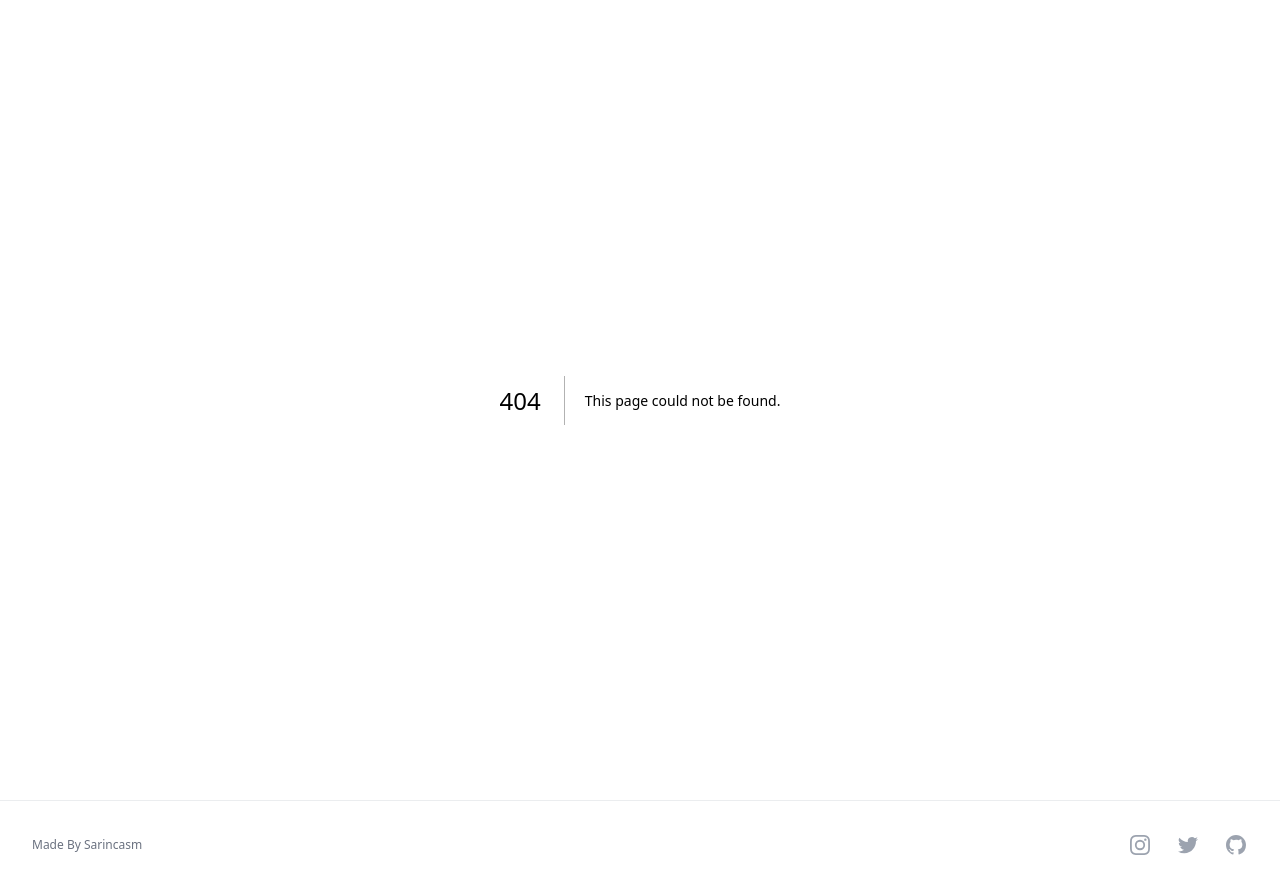
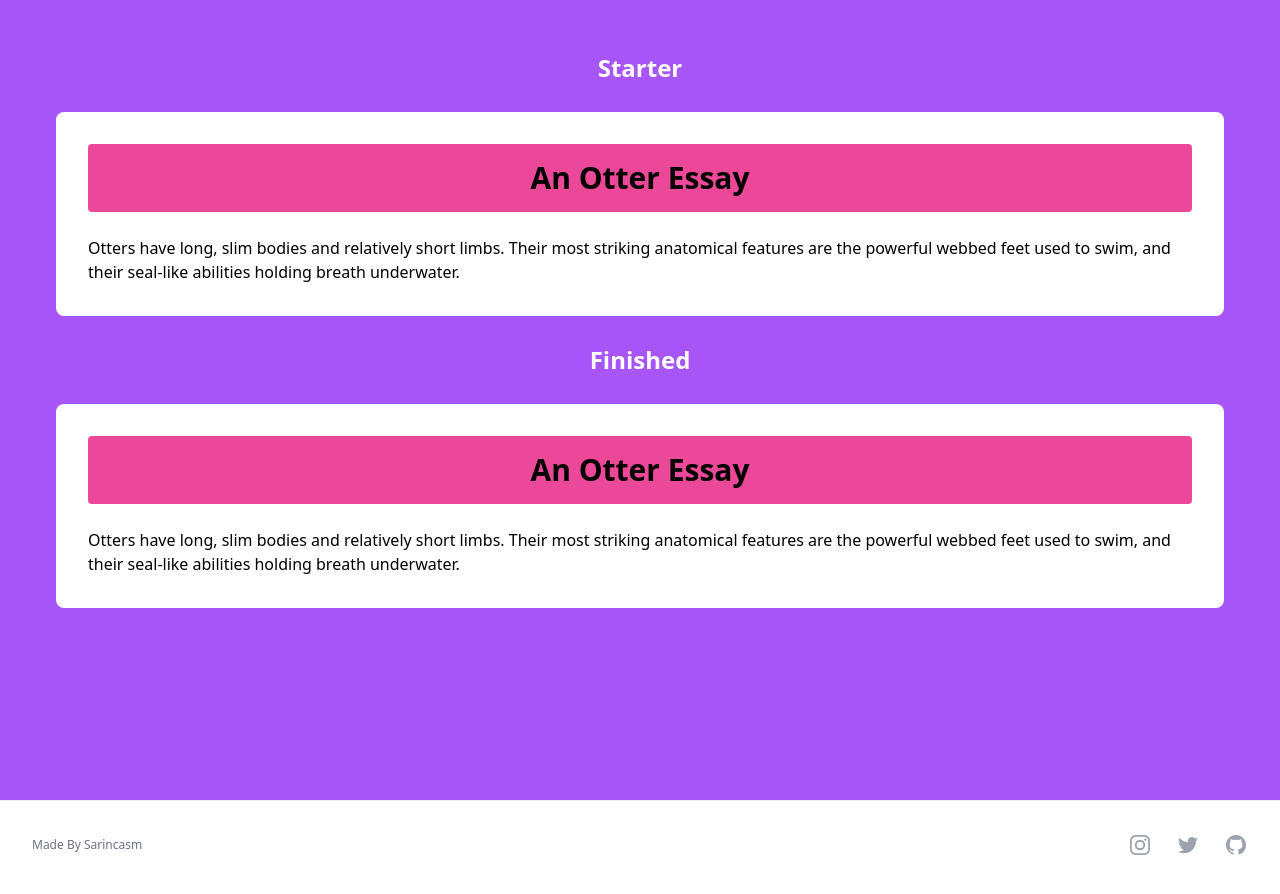
Before and after one commit to sarincasm/jar-of-dirt, a Next.js app in the folder style/css-fundamentals/: page /rendering-logic-i/box-model/outside-box in a window 1280 px wide. Before the commit this address had no page. Shown: the top 894 px of the page. Built offline with nearby package versions, Linux system fonts and the light colour scheme.

Commit message:
CSS Fundamentals Rendering Logic Start

```diff
--- a/style/css-fundamentals/app/flexbox/page.tsx
+++ b/style/css-fundamentals/app/flexbox/page.tsx
@@ -14,7 +14,7 @@ export default function Page() {
 			},
 		},
 	].map((post) => ({...post, href: base + post.href}))
-	const mainTitle = 'Module 2: Flexbox'
+	const mainTitle = 'Module 4: Flexbox'
 	const mainDescription = 'Flexbox'
 
 	return LinkGrid({posts, mainTitle, mainDescription})
--- a/style/css-fundamentals/app/page.tsx
+++ b/style/css-fundamentals/app/page.tsx
@@ -9,6 +9,13 @@ interface HomePost {
 	href: string
 }
 const posts: HomePost[] = [
+	{
+		date: '2023-05-16',
+		datetime: '',
+		imageUrl: '',
+		href: '/rendering-logic-i',
+		title: 'Module 1: Rendering Logic I',
+	},
 	{
 		date: '2023-05-15',
 		datetime: '',
--- /dev/null
+++ b/style/css-fundamentals/app/rendering-logic-i/box-model/outside-box/page.tsx
@@ -0,0 +1,52 @@
+function renderStarter() {
+	return (
+		<section className="p-4">
+			<div className="bg-white p-8 rounded-lg">
+				<h1 className="bg-pink-500 py-4 px-8 mb-6 text-center rounded text-3xl font-bold">
+					An Otter Essay
+				</h1>
+				<p>
+					Otters have long, slim bodies and relatively short limbs. Their
+					most striking anatomical features are the powerful webbed feet
+					used to swim, and their seal-like abilities holding breath
+					underwater.
+				</p>
+			</div>
+		</section>
+	)
+}
+
+function renderDone() {
+	return (
+		<section className="p-4">
+			<div className="bg-white p-8 rounded-lg">
+				<h1 className="bg-pink-500 py-4 px-8 mb-6 text-center rounded text-3xl font-bold">
+					An Otter Essay
+				</h1>
+				<p>
+					Otters have long, slim bodies and relatively short limbs. Their
+					most striking anatomical features are the powerful webbed feet
+					used to swim, and their seal-like abilities holding breath
+					underwater.
+				</p>
+			</div>
+		</section>
+	)
+}
+
+export default function Page() {
+	return (
+		<main className="h-full bg-purple-500">
+			<div className="p-10">
+				<h2 className="text-2xl font-bold my-3 text-center text-white">
+					Starter
+				</h2>
+				{renderStarter()}
+				<h2 className="text-2xl font-bold my-3 text-center text-white">
+					Finished
+				</h2>
+				{renderDone()}
+			</div>
+		</main>
+	)
+}
--- /dev/null
+++ b/style/css-fundamentals/app/rendering-logic-i/box-model/page.tsx
@@ -0,0 +1,23 @@
+import {LinkGrid, GridPost} from '@/components/LinkGrid'
+
+export default function Page() {
+	const base = '/rendering-logic-i/box-model'
+	const categoryTitle = 'The Box Model'
+	const posts: GridPost[] = [
+		{
+			href: '/outside-box',
+			title: 'Thinking Outside the Box',
+			description: 'Margins',
+			date: '2023-05-16',
+			category: {
+				href: `${base}`,
+				title: categoryTitle,
+			},
+		},
+	].map((post) => ({...post, href: base + post.href}))
+
+	const mainTitle = 'The Box Model'
+	const mainDescription = 'The Box Model'
+
+	return LinkGrid({posts, mainTitle, mainDescription})
+}
--- /dev/null
+++ b/style/css-fundamentals/app/rendering-logic-i/page.tsx
@@ -0,0 +1,22 @@
+import {LinkGrid, GridPost} from '@/components/LinkGrid'
+
+export default function Page() {
+	const base = '/rendering-logic-i'
+	const posts: GridPost[] = [
+		{
+			href: '/box-model',
+			title: 'The Box Model',
+			description: 'Content, Padding, Border, Margin',
+			date: '2023-05-16',
+			category: {
+				href: `${base}`,
+				title: 'Rendering Logic I',
+			},
+		},
+	].map((post) => ({...post, href: base + post.href}))
+	const mainTitle = 'Module 1: Rendering Logic I'
+	const mainDescription =
+		"We explore how to best use Flow layout, the “OG” layout algorithm of the web, in modern times. We'll also deepen our understanding of common fundamentals like the Box Model."
+
+	return LinkGrid({posts, mainTitle, mainDescription})
+}
```
